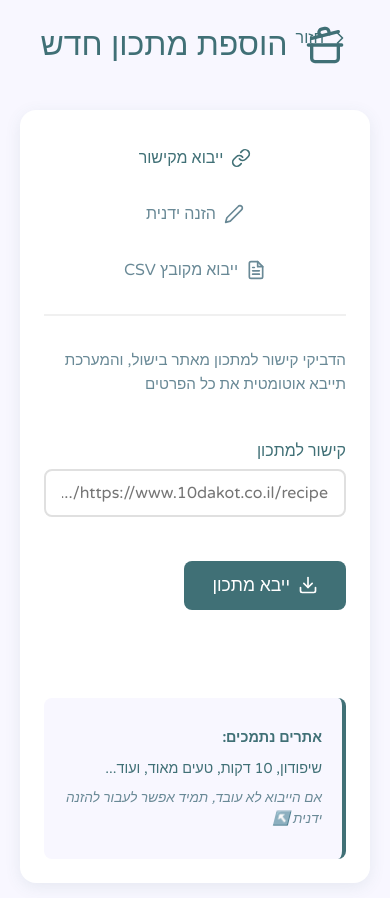
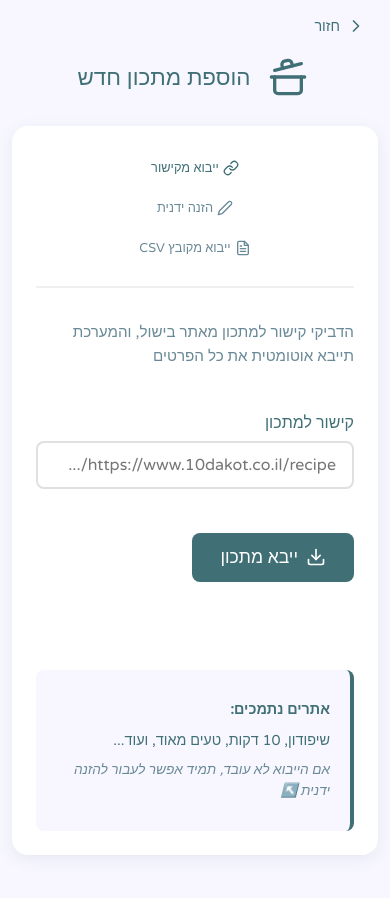
Before and after one commit to noatron/Our-Recipes, a plain HTML site: page add-recipe.html in a window 390 px wide. Drawn offline with Linux system fonts and the light colour scheme.

Commit message:
fix: רספונסיביות מובייל - כותרות וheader

```diff
--- a/style.css
+++ b/style.css
@@ -649,3 +649,53 @@ header .logo {
     background: #fff0f0;
     color: #c62828;
 }
+/* ===== תיקוני רספונסיביות מובייל ===== */
+@media (max-width: 600px) {
+    body {
+        padding: 12px;
+    }
+
+    /* Header - מניעת חפיפה בין חזור לכותרת */
+    header {
+        padding-top: 40px;
+        margin-bottom: 24px;
+    }
+
+    header h1 {
+        font-size: 1.4rem;
+    }
+
+    .back-link {
+        top: 4px;
+        right: 12px;
+        font-size: 0.9rem;
+    }
+
+    /* כרטיסי מתכון */
+    .recipe-name {
+        font-size: 1.1rem;
+    }
+
+    .recipe-image {
+        height: 160px;
+    }
+
+    /* טאבים בהוספת מתכון */
+    .mode-tabs {
+        gap: 4px;
+    }
+
+    .tab-btn span {
+        font-size: 0.8rem;
+    }
+
+    .tab-btn {
+        padding: 10px 8px;
+        gap: 4px;
+    }
+
+    .tab-btn svg {
+        width: 16px;
+        height: 16px;
+    }
+}
```
Also changed, not shown: recipe-detail.html (+11 -0 lines).
